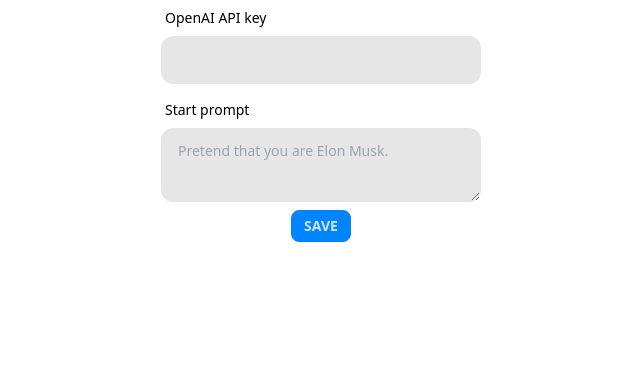
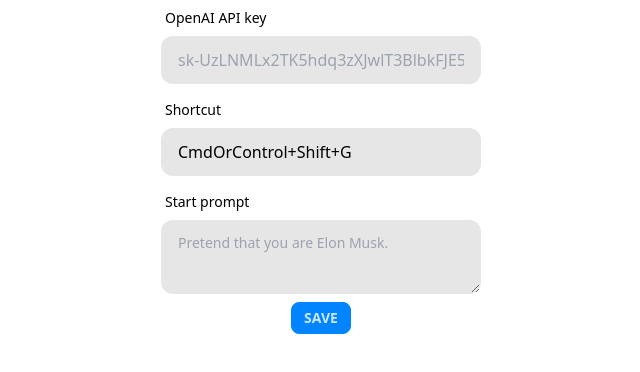
Before and after one commit to karelnagel/QuickGPT, a React (Vite) app: page / in a window 1280 px wide. Both pictures are taken after a click on the button "SETTINGS". Shown: the top 372 px of the page, without its empty margins (319-959 px from the left). Built offline with nearby package versions, Linux system fonts and the light colour scheme.

Commit message:
shortcuts

```diff
--- a/src/helpers.ts
+++ b/src/helpers.ts
@@ -1 +1,2 @@
 export const getRandomId = () => Math.random().toString(36).substr(2, 9);
+export const isValidKey = (key: string) => key.startsWith("sk-") && key.length > 30;
--- a/src/hooks/useShortcut.ts
+++ b/src/hooks/useShortcut.ts
@@ -1,17 +1,26 @@
 import { useEffect } from "react";
 import { isRegistered, register } from "@tauri-apps/api/globalShortcut";
 import { invoke } from "@tauri-apps/api/tauri";
+import { useStore } from "./useStore";
 
-const shortcut = "CmdOrControl+Shift+G";
+export const useShortcut = () => {
+  const clearChat = useStore((s) => s.clearChat);
+  const handleKeyDown = (e: KeyboardEvent) => {
+    if ((e.metaKey || e.ctrlKey) && (e.key === "Backspace" || e.key === "Delete")) clearChat();
+  };
+  const shortcut = useStore((s) => s.shortcut);
+  const set = async () => {
+    if (await isRegistered(shortcut)) return;
 
-const set = async () => {
-  if (await isRegistered(shortcut)) return;
-
-  await register(shortcut, async () => {
-    await invoke("toggle_window");
+    await register(shortcut, async () => {
+      await invoke("toggle_window");
+    });
+  };
+  useEffect(() => void set(), [shortcut]);
+  useEffect(() => {
+    window.addEventListener("keydown", handleKeyDown);
+    return () => {
+      window.removeEventListener("keydown", handleKeyDown);
+    };
   });
 };
-
-export const useShortcut = () => {
-  useEffect(() => void set(), []);
-};
--- a/src/hooks/useStore.ts
+++ b/src/hooks/useStore.ts
@@ -10,6 +10,8 @@
 export type StoreType = {
   apiKey: string;
   prompt: string;
+  shortcut: string;
+  setShortcut: (k: string) => void;
   setPrompt: (prompt: string) => void;
   screen: Screen;
   setScreen: (screen: Screen) => void;
@@ -22,6 +24,8 @@
 export const useStore = create(
   persist<StoreType>(
     (set, get) => ({
+      shortcut: "CmdOrControl+Shift+G",
+      setShortcut: (key) => set({ shortcut: key }),
       apiKey: "",
       prompt: "",
       setPrompt: (prompt) => set({ prompt }),
--- a/src/screens/Settings.tsx
+++ b/src/screens/Settings.tsx
@@ -1,29 +1,45 @@
+import { isValidKey } from "../helpers";
 import { useStore } from "../hooks/useStore";
 
 export const Settings = () => {
   const apiKey = useStore((s) => s.apiKey);
+  const shortcut = useStore((s) => s.shortcut);
+  const setShortcut = useStore((s) => s.setShortcut);
   const setApiKey = useStore((s) => s.setApiKey);
   const setScreen = useStore((s) => s.setScreen);
   const prompt = useStore((s) => s.prompt);
   const setPrompt = useStore((s) => s.setPrompt);
+
   return (
     <div className="flex flex-col items-center space-y-2">
       <div className="form-control w-full max-w-xs">
         <label className="label">
           <span className="label-text">OpenAI API key</span>
         </label>
-        <input type="text" value={apiKey} onChange={(e) => setApiKey(e.target.value)} className="input" />
+        <input
+          type="text"
+          value={apiKey}
+          onChange={(e) => setApiKey(e.target.value)}
+          className="input"
+          placeholder="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"
+        />
+        {apiKey && !isValidKey(apiKey) && (
+          <label className="label">
+            <span className="label-text-alt text-error">Invalid key, should start with 'sk-' and be more than 30 chars long</span>
+          </label>
+        )}
+      </div>
+      <div className="form-control w-full max-w-xs">
+        <label className="label">
+          <span className="label-text">Shortcut</span>
+        </label>
+        <input type="text" value={shortcut} onChange={(e) => setShortcut(e.target.value)} className="input" placeholder="CmdOrControl+Shift+G" />
       </div>
       <div className="form-control w-full max-w-xs">
         <label className="label">
           <span className="label-text">Start prompt</span>
         </label>
-        <textarea
-          value={prompt}
-          onChange={(e) => setPrompt(e.target.value)}
-          className="textarea"
-          placeholder="Pretend that you are Elon Musk."
-        />
+        <textarea value={prompt} onChange={(e) => setPrompt(e.target.value)} className="textarea" placeholder="Pretend that you are Elon Musk." />
       </div>
       <button onClick={() => setScreen("home")} className="btn btn-primary btn-sm">
         Save
```
